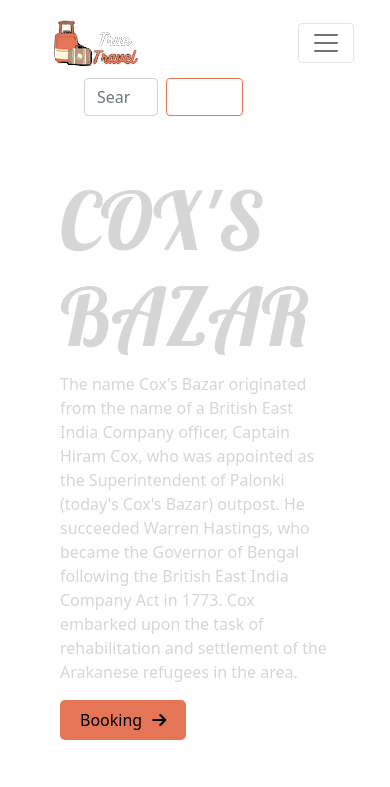
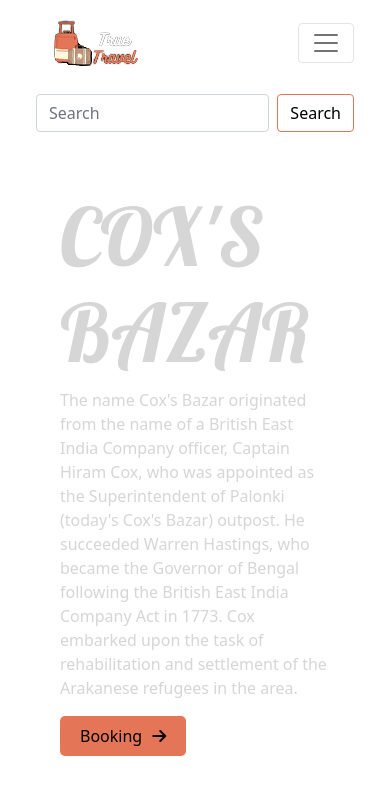
Before and after one commit to antorntech/true-travel, a React (Create React App) app: page / in a window 390 px wide. Shown: the top 787 px of the page. Built offline with nearby package versions, Linux system fonts and the light colour scheme; grey boxes are pictures that could not be loaded.

Commit message:
add responsive on nav

```diff
--- a/src/components/Header/Header.css
+++ b/src/components/Header/Header.css
@@ -1,5 +1,9 @@
 .nav-link {
   color: #fff !important;
+}
+
+input[type="search"] {
+  width: 450px;
 }
 
 .search-btn {
@@ -11,3 +15,15 @@
   background-color: #e47657;
   border: 1px solid #e47657;
 }
+
+@media screen and (max-width: 992px) {
+  input[type="search"] {
+    width: 100%;
+  }
+  .nav-link {
+    color: #000 !important;
+  }
+  .search-btn {
+    color: #000;
+  }
+}
--- a/src/components/Header/Header.js
+++ b/src/components/Header/Header.js
@@ -22,7 +22,7 @@ const Header = () => {
               <img src={logo} alt="" />
             </Navbar.Brand>
             <Navbar.Toggle aria-controls="navbarScroll" />
-            <Form className="d-flex w-50 ms-5">
+            <Form className="d-flex ms-lg-5 mt-3 mt-lg-0">
               <FormControl
                 type="search"
                 placeholder="Search"
```
